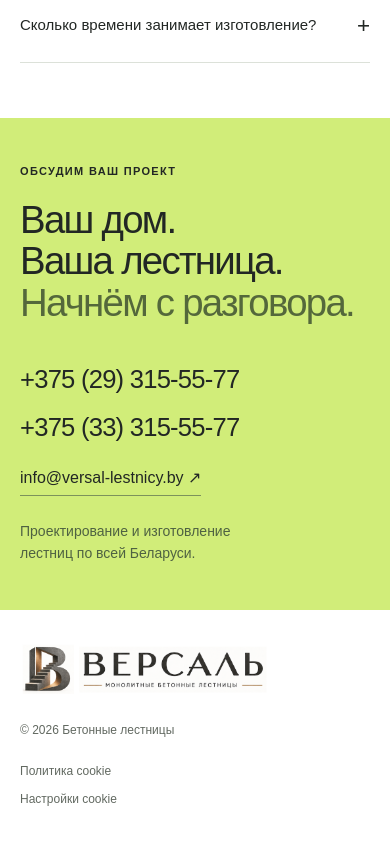
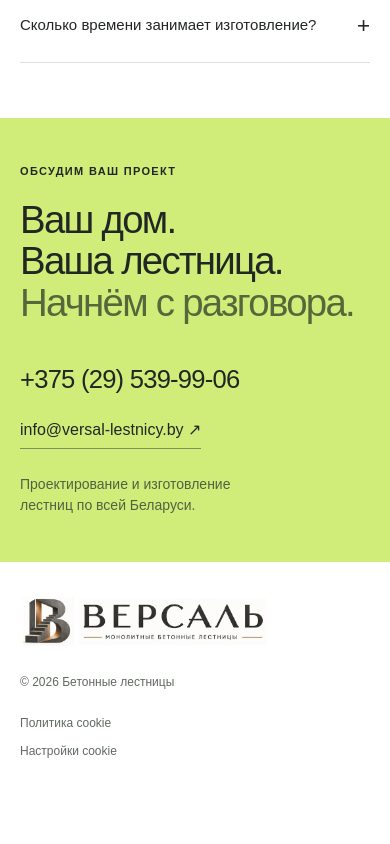
Before and after one commit to retrosexyal/betonlestnica, a Next.js app: page / in a window 390 px wide. Shown: the part 10579-11423 px from the top of the page. Built offline with nearby package versions, Linux system fonts and the light colour scheme; no server answers.

Commit message:
feat:new phone

```diff
--- a/app/page.tsx
+++ b/app/page.tsx
@@ -47,12 +47,6 @@ export default function Home() {
             telephone: site.phone,
             contactType: "sales",
             availableLanguage: "Russian",
-            areaServed: "BY",
-          },
-          {
-            "@type": "ContactPoint",
-            telephone: site.secondPhone,
-            contactType: "sales",
             areaServed: "BY",
           },
         ],
@@ -370,9 +364,6 @@ export default function Home() {
                 <a href={`tel:${site.phone}`} data-track="phone_click">
                   {site.phoneDisplay}
                 </a>
-                <a href={`tel:${site.secondPhone}`} data-track="phone_click">
-                  {site.secondPhoneDisplay}
-                </a>
                 <a
                   className="email"
                   href={`mailto:${site.email}`}
--- a/app/site.ts
+++ b/app/site.ts
@@ -1,10 +1,8 @@
 export const site = {
   name: "Бетонные лестницы",
   url: process.env.NEXT_PUBLIC_SITE_URL || "https://versal-lestnicy.by",
-  phone: "+375293155577",
-  phoneDisplay: "+375 (29) 315-55-77",
-  secondPhone: "+375333155577",
-  secondPhoneDisplay: "+375 (33) 315-55-77",
+  phone: "+375295399906",
+  phoneDisplay: "+375 (29) 539-99-06",
   email: "info@versal-lestnicy.by",
 };
 export const faq = [
```
